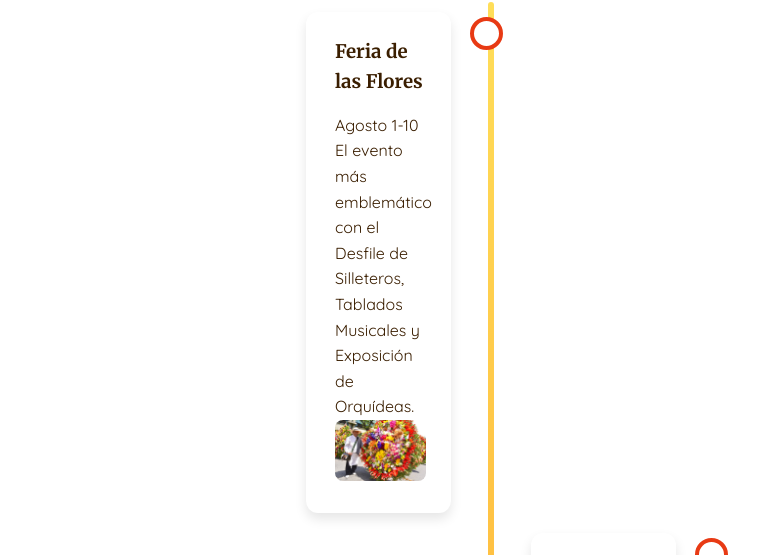
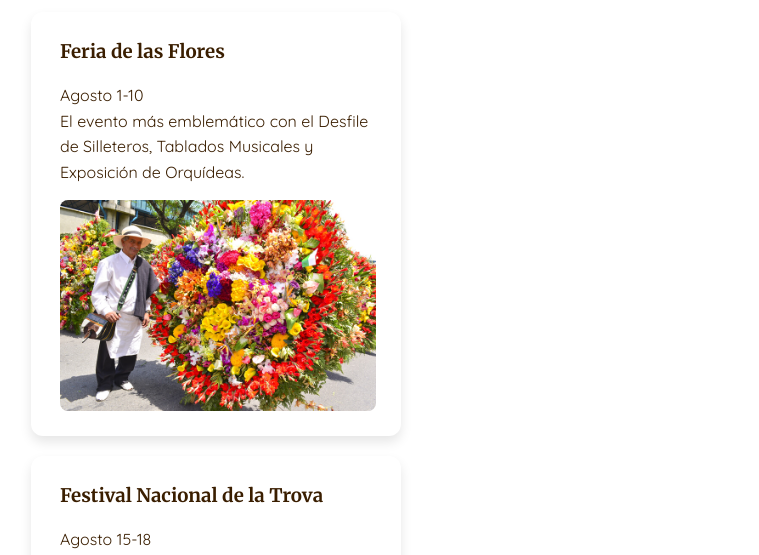
Before and after one commit to z1LtrA2/z1LtrA2.github.io, a plain HTML site: page index.html in a window 1280 px wide. Shown: the part 3216-3771 px from the top of the page, without its empty margins (149-908 px from the left). Drawn offline with Linux system fonts and the light colour scheme.

Commit message:
Update index.html

```diff
--- a/index.html
+++ b/index.html
@@ -213,22 +213,10 @@
             box-shadow: 0 6px 12px rgba(232,58,20,0.3);
         }
 
-      .timeline {
+.timeline {
     position: relative;
-    max-width: 450px;
+    max-width: 1000px; /* Puedes ajustar este valor para el ancho máximo de todo el timeline */
     margin: 4rem auto;
-}
-
-.timeline::after {
-    content: '';
-    position: absolute;
-    width: 6px;
-    background: linear-gradient(to bottom, var(--secondary), var(--primary));
-    top: 0;
-    bottom: 0;
-    left: 50%;
-    margin-left: -3px;
-    border-radius: 3px;
 }
 
 .timeline-container {
@@ -236,33 +224,9 @@
     position: relative;
     background-color: inherit;
     width: 50%;
-}
-
-.timeline-container::after {
-    content: '';
-    position: absolute;
-    width: 25px;
-    height: 25px;
-    right: -12px;
-    background-color: white;
-    border: 4px solid var(--accent);
-    top: 15px;
-    border-radius: 50%;
-    z-index: 1;
-    transition: all 0.3s ease;
-}
-
-.timeline-container:hover::after {
-    transform: scale(1.2);
-    background-color: var(--secondary);
-}
-
-.left {
-    left: 0;
-}
-
-.right {
-    left: 50%;
+    /* Añadir un max-width para los contenedores individuales si es necesario,
+       aunque el max-width del .timeline ya los limita indirectamente */
+    max-width: 450px; /* Ejemplo: Limita el ancho de cada lado del timeline */
 }
 
 .timeline-content {
@@ -273,21 +237,19 @@
     box-shadow: 0 6px 12px rgba(0,0,0,0.1);
     transition: all 0.3s ease;
     border-left: 4px solid transparent;
-}
-
-.timeline-content:hover {
-    transform: translateY(-5px);
-    box-shadow: 0 10px 20px rgba(255,107,0,0.2);
-    border-left-color: var(--primary);
+    /* Añadir un max-width para el contenido si es necesario */
+    max-width: 100%; /* Asegura que el contenido no desborde el contenedor */
 }
 
 .timeline-content img {
     transition: all 0.4s ease;
     border-radius: 8px;
-    /* --- Cambios aquí --- */
     max-width: 100%; /* Ajusta el ancho de la imagen para que no desborde el contenedor */
     height: auto; /* Mantiene la proporción de la imagen */
+    display: block; /* Elimina el espacio extra debajo de la imagen */
+    margin-top: 15px; /* Espacio entre el texto y la imagen */
 }
+
 
 .timeline-content:hover img {
     transform: scale(1.05);
```
